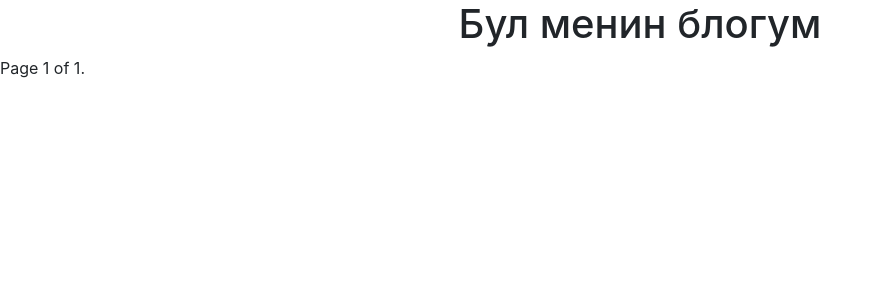
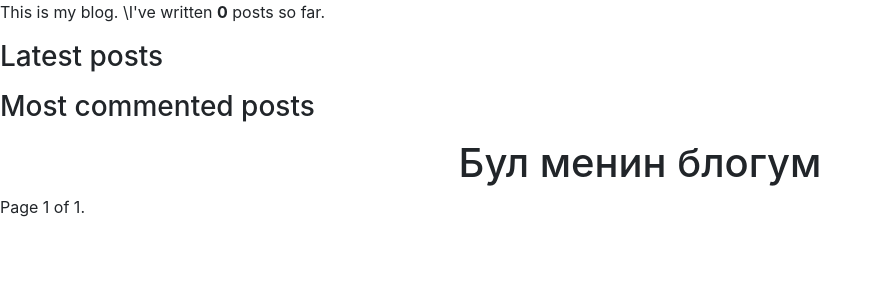
Before and after one commit to Datkaaiym01/itblogproject1, a Django app: page /blog/ in a window 1280 px wide. Shown: the top 300 px of the page, without its empty margins (0-882 px from the left). Run offline with Django 3.2, Linux system fonts and the light colour scheme; data that the repository does not hold is empty; some libraries are stand-ins or nearby versions.

Commit message:
add latest post tags and most commented tag

```diff
--- /dev/null
+++ b/blog/templatetags/blog_tags.py
@@ -0,0 +1,27 @@
+from django import template
+from ..models import Post
+from django.db.models import Count
+
+register = template.Library()
+
+
+@register.simple_tag
+def total_posts():
+    return Post.published.count()
+
+
+@register.inclusion_tag('blog/latest_posts.html')
+def show_latest_posts(count=5):
+    latest_posts = Post.published.order_by('-publish')[:count]
+    return {'latest_posts': latest_posts}
+
+
+@register.simple_tag
+def get_most_commented_posts(count=5):
+    # a =Post.published.annotate(
+    #     total_comments=Count('comments')).order_by(
+    #     'total_comments')[:count]
+    # print(a)
+    return Post.published.annotate(
+        total_comments=Count('comments')).order_by(
+        '-total_comments')[:count]
--- a/blog/views.py
+++ b/blog/views.py
@@ -5,6 +5,7 @@ from blog.forms import EmailPostForm, CommentForm
 from django.core.mail import send_mail
 from django.contrib.auth.models import User
 from taggit.models import Tag
+from django.db.models import Count
 from django.core.paginator import Paginator, EmptyPage, PageNotAnInteger
 
 # Function Based View
@@ -61,11 +62,18 @@ def post_detail(request, year, month, day, post):
     else:
         comment_form = CommentForm()
 
+    post_tags_ids = post.tags.values_list('id', flat=True)
+    similar_posts = Post.published.filter(
+        tags__in=post_tags_ids).exclude(id=post.id)
+    similar_posts = similar_posts.annotate(
+        same_tags=Count('tags')).order_by('-same_tags', '-publish')[:4]
+
     return render(
         request, 'blog/post_detail.html', {
             'post': post, 'comments': comments,
             'new_comment': new_comment,
-            'comment_form': comment_form
+            'comment_form': comment_form,
+            'similar_posts': similar_posts,
 
             }
     )
--- a/templates/base.html
+++ b/templates/base.html
@@ -1,16 +1,40 @@
 {% load static %}
+{% load blog_tags %}
+
 <!DOCTYPE html>
 <html>
 
 <head>
     <title>{% block title %}{% endblock %}</title>
     <link href="{% static 'css/blog.css' %}" rel="stylesheet">
-    <link rel="stylesheet" href="https://stackpath.bootstrapcdn.com/bootstrap/4.4.1/css/bootstrap.min.css" integrity="sha384-Vkoo8x4CGsO3+Hhxv8T/Q5PaXtkKtu6ug5TOeNV6gBiFeWPGFN9MuhOf23Q9Ifjh" crossorigin="anonymous">
+    <link rel="stylesheet" href="https://stackpath.bootstrapcdn.com/bootstrap/4.4.1/css/bootstrap.min.css"
+        integrity="sha384-Vkoo8x4CGsO3+Hhxv8T/Q5PaXtkKtu6ug5TOeNV6gBiFeWPGFN9MuhOf23Q9Ifjh" crossorigin="anonymous">
 </head>
 
 <body>
     <div id="content">
+        <p>This is my blog.
+            \I've written <strong>{% total_posts %}</strong>
+            posts so far.
+        </p>
+        <h3>Latest posts</h3>
+        {% show_latest_posts 3 %}
+
+        <h3>Most commented posts</h3>
+        {% get_most_commented_posts as most_commented_posts %}
+        <ul>
+            {% for post in most_commented_posts %}
+            <li>
+                <a href="{{ post.get_absolute_url }}">
+                    {{ post.title }}
+                </a>
+            </li>
+            {% endfor %}
+        </ul>
+
         {% block content %}{% endblock %}
+
+
     </div>
 
 </body>
--- /dev/null
+++ b/templates/blog/latest_posts.html
@@ -0,0 +1,11 @@
+<ul>
+
+{% for post in latest_posts %}
+<li>
+    <a href="{{ post.get_absolute_url }}">
+    {{ post.title }}
+    </a>
+</li>
+{% endfor %}
+
+</ul>
```
Also changed, not shown: templates/blog/post_detail.html (+8 -0 lines), blog/templatetags/__init__.py (added), 1 other file.
